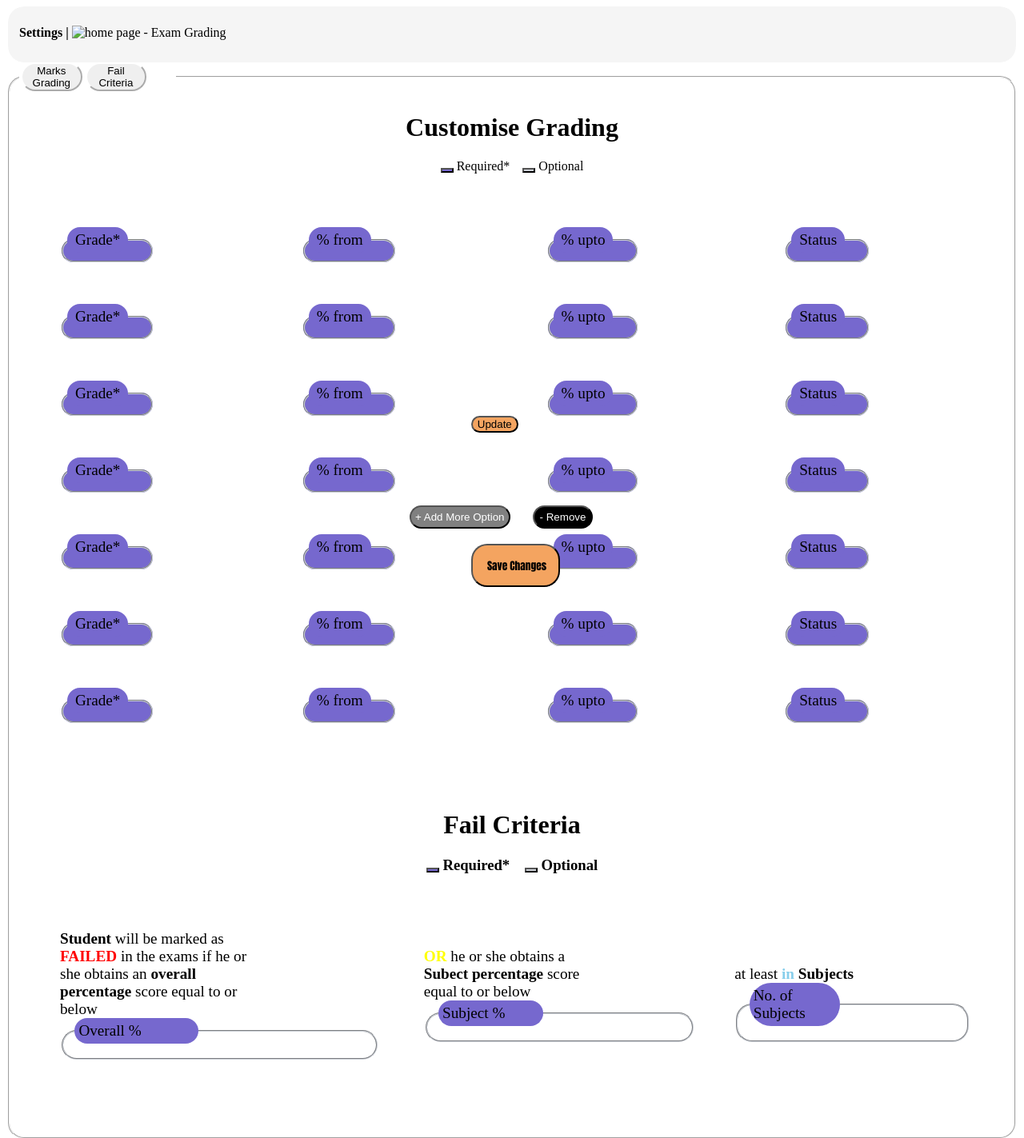
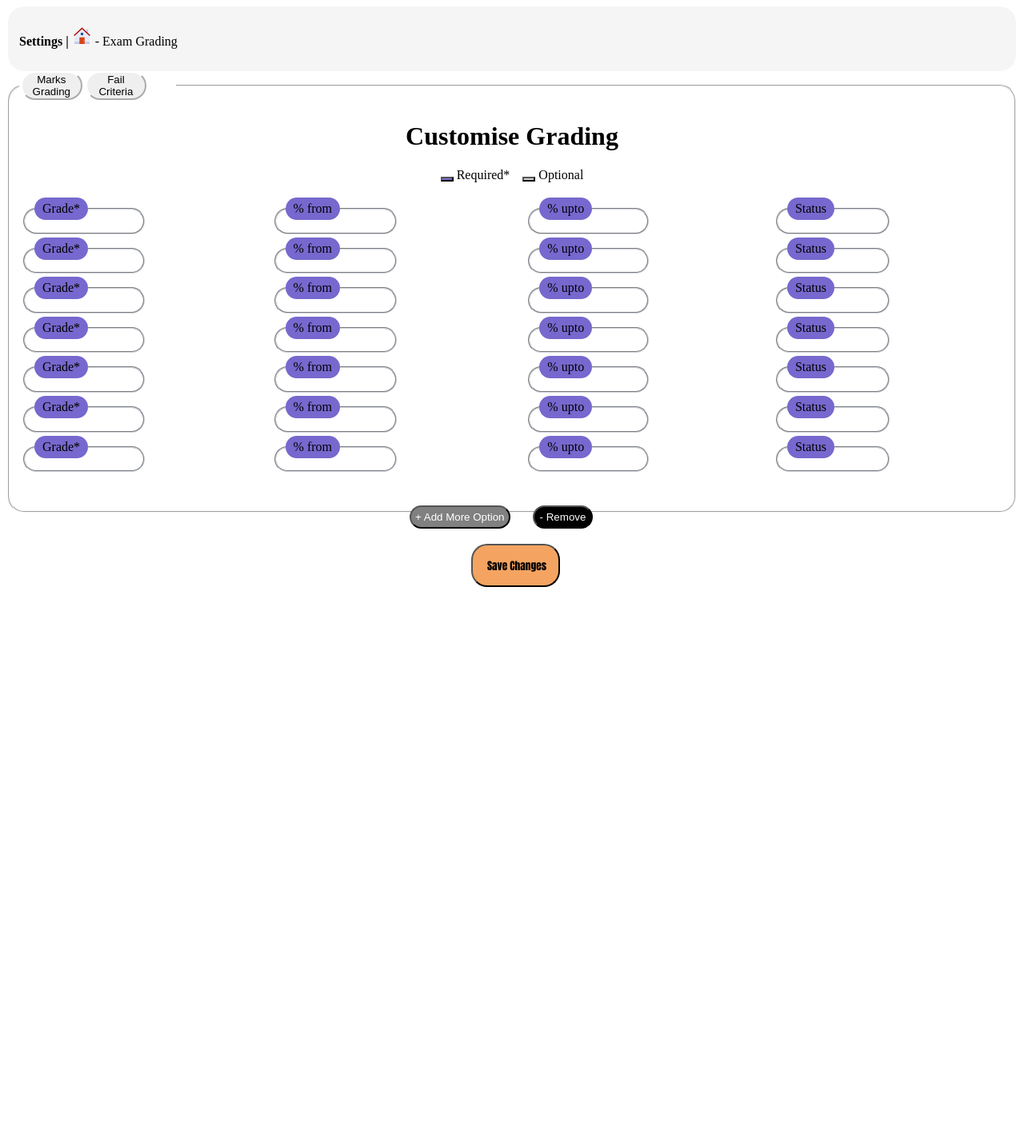
Before and after one commit to kinjubaby/grademaster, a plain HTML site: page Marks Grading.html in a window 1280 px wide. Shown: the whole page at 80% size. After the commit the page ends 800 px from the top, so only its background shows below. Drawn offline with Linux system fonts and the light colour scheme.

Commit message:
final changes done

```diff
--- a/Fail Criteria.html
+++ b/Fail Criteria.html
@@ -5,15 +5,20 @@
     <meta name="viewport" content="width=device-width, initial-scale=1.0">
     <title>Fail Criteria</title>
     <link rel="stylesheet" href="Fail criteria.css">
-    <script src="grademaster.js"></script>
+    <!-- <script src="grademaster.js"></script> -->
 </head>
 <body>
-    <p><b>Settings | </b><img src="home-icon.jpg" alt="home page" width="15px" height="15px"> - Exam Grading</p>
+    <fieldset class="home">
+        <p><b>Settings | </b><img src="./icons8-home-48.png" alt="home page"  height="25px"> - Exam Grading</p>
+    </fieldset>
+
         <fieldset class="field">
             <legend>
                 <div>
-        <button class="tablinks" onclick="opentab(event,'Marks Grading')">Marks Grading</button>
-        <button class="tablinks" onclick="opentab(event,'Fail Criteria')">Fail Criteria</button>
+        <!-- <button class="tablinks" onclick="opentab(event,'Marks Grading')">Marks Grading</button> -->
+        <!-- <button class="tablinks" onclick="opentab(event,'Fail Criteria')">Fail Criteria</button> -->
+        <button class="tablinks"><a href="./Marks Grading.html">Marks Grading</a></button>
+        <button class="tablinks"><a href="./Fail Criteria.html">Fail Criteria</a></button>
     </div>
         </legend>
         <div id="fail" class="tabcontent">
--- a/Fail criteria.css
+++ b/Fail criteria.css
@@ -1,3 +1,11 @@
+.home{
+    border-radius: 20px;
+    border-color: transparent;
+    width: auto;
+    height: 50%;
+    background-color: whitesmoke;
+}
+
 table{
         border-spacing: 50px;
         margin-right: auto;
@@ -13,6 +21,12 @@ table{
         height: 80%;
         padding-inline-end: 10px,10px,10px,10px;
 }
+
+.tablinks a{
+    text-decoration: none;
+    color: black;
+}
+
 .field{
         border-color: whitesmoke;
         padding: 10px,5px;
--- a/Marks Grading.html
+++ b/Marks Grading.html
@@ -5,20 +5,24 @@
     <meta name="viewport" content="width=device-width, initial-scale=1.0">
     <title>Marks Grading</title>
     <link rel="stylesheet" href="marks grading.css">
-    <script src="grademaster.js"></script>
+    <!-- <script src="grademaster.js"></script> -->
 </head>
 <body>
-  <!--Marks Grading-->
+
   <fieldset class="home">
-  <p><b>Settings | </b> <img src="home-icon.jpg" alt="home page" width="15px" height="15px"> - Exam Grading</p>
+  <p><b>Settings | </b> <img src="./icons8-home-48.png" alt="home page"  height="25px"> - Exam Grading</p>
 </fieldset>
         <fieldset class="field">
           <legend>
           <div class="tab">
-            <button class="tablinks" onclick="opentab(event,'Marks Grading')">Marks Grading</button>
-            <button class="tablinks" onclick="opentab(event,'Fail Criteria')">Fail Criteria</button>
+            <!-- <button class="tablinks" onclick="opentab(event,'Marks Grading')">Marks Grading</button> -->
+            <button class="tablinks"><a href="./Marks Grading.html">Marks Grading</a></button>
+
+            <!-- <button class="tablinks" onclick="opentab(event,'Fail Criteria')">Fail Criteria</button> -->
+            <button class="tablinks"><a href="./Fail Criteria.html">Fail Criteria</a></button>
           </div>
         </legend>
+         <!--Marks Grading-->
         <div id="marks" class="tabcontent">
         <h1 class="hd">Customise Grading</h1>
     <p class="wd"><button class="btnR"></button> Required*&nbsp; &nbsp; <button class="btnO"></button> Optional</p>
@@ -126,31 +130,6 @@
       <button type="submit" class="btn1">+ Add More Option</button>&nbsp;&nbsp;<button type="reset" class="btn2">- Remove</button><br><br>
       <button type="submit" class="btn3"><img src="Refresh.png" alt="" class="image"> Save Changes</button>
     </div>
-    <!--Fail Criteria-->
-    <div id="fail" class="tabcontent">
-      <h1 class="hd">Fail Criteria</h1>
-      <h3 class="wd"><button class="btnR"></button> Required*&nbsp; &nbsp; <button class="btnO"></button> Optional</h3>
-      <table class="fail criteria">
-          <tr>
-              <td>
-                  <b>Student</b> will be marked as <br> <b class="fa">FAILED</b> in the exams if he or <br> she obtains an <b>overall <br> percentage</b> score equal to or <br> below
-                  <fieldset class="fc">
-                      <legend class="gd">Overall %</legend>
-                  </fieldset></td>
-              <td>
-                  <b class="or">OR</b> he or she obtains a <br> <b>Subect percentage</b> score <br> equal to or below
-              <fieldset class="fc">
-                  <legend class="gd">Subject %</legend>
-              </fieldset></td>
-              <td>
-                   <br>at least <b class="in">in</b> <b>Subjects</b>
-                  <fieldset class="fc">
-                      <legend class="gd">No. of Subjects</legend>
-                  </fieldset></td>
-          </tr>
-      </table><br><br>
-      <button class="btn" type="submit">Update</button>
-  </div>
 
 </fieldset>
 </body>
--- a/marks grading.css
+++ b/marks grading.css
@@ -69,6 +69,12 @@ table{
     height: 80%;
     padding-inline-end: 10px,10px,10px,10px;
 }
+
+.tablinks a{
+    text-decoration: none;
+    color: black;
+}
+
 .btnR{
     background-color: rgb(118, 104, 206);
     padding: 10px,5px;
@@ -86,86 +92,3 @@ table{
     height: 50%;
     background-color: whitesmoke;
 }
-
-
-/* Fail Criteria */
-table{
-    border-spacing: 50px;
-    margin-right: auto;
-    margin-left: auto;
-    font-size: larger;
-}
-.tablinks{
-    border-color: white;
-    padding: 5px,10px;
-    border-radius: 20px;
-    color: black;
-    width: 40%;
-    height: 80%;
-    padding-inline-end: 10px,10px,10px,10px;
-}
-.field{
-    border-color: whitesmoke;
-    padding: 10px,5px;
-    border-radius: 20px;
-}
-.hd{
-    text-align: center;
-}
-.wd
-{
-    text-align: center;
-}
-.fa
-{
-    color: red;
-}
-.or
-{
-    color: yellow;
-}
-.in
-{
-color: skyblue;
-}
-.gd{
-padding: 5px 5px 5px 5px;
-border-radius: 50px;
-background-color: rgb(118,104,206);
-}
-.fc{
-border-color: rgb(204,208,214);
-padding: 5px,10px;
-border-radius: 20px;
-width: 90%;
-height: 70%;
-}
-.gc{
-border-color: rgb(62,169,240);
-padding: 5px,10px;
-border-radius: 150px;
-width: 100%;
-height: 60%;
-background-color: steelblue;
-}
-.btn{
-border-radius: 260px;
-position: absolute;
-top: 65%;
-left: 46%;
-color: black;
-background-color: sandybrown;
-text-align: center;
-padding: 15px,15px,15px,15px;
-font-family:'Franklin Gothic Medium', 'Arial Narrow', Arial, sans-serif;
-cursor: pointers;
-}
-.btnR{
-background-color: rgb(118,104,206);
-padding-inline-end: 10px,10px,10px,10px;
-
-}
-.btnO{
-background-color: rgb(204,208,214);
-padding: 10px,5px;
-}
```
Also changed, not shown: index.html (+3 -2 lines), icons8-home-48.png (added).
